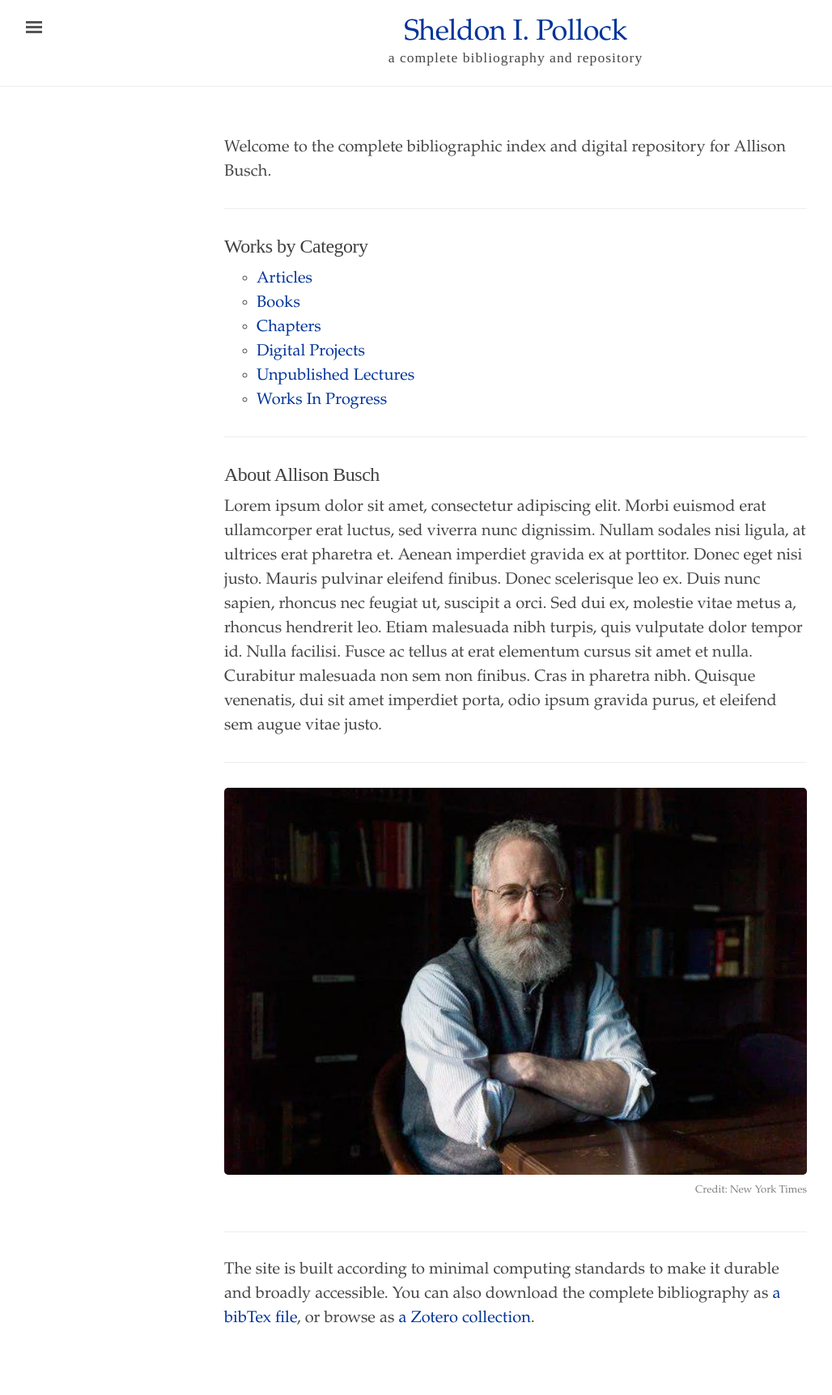
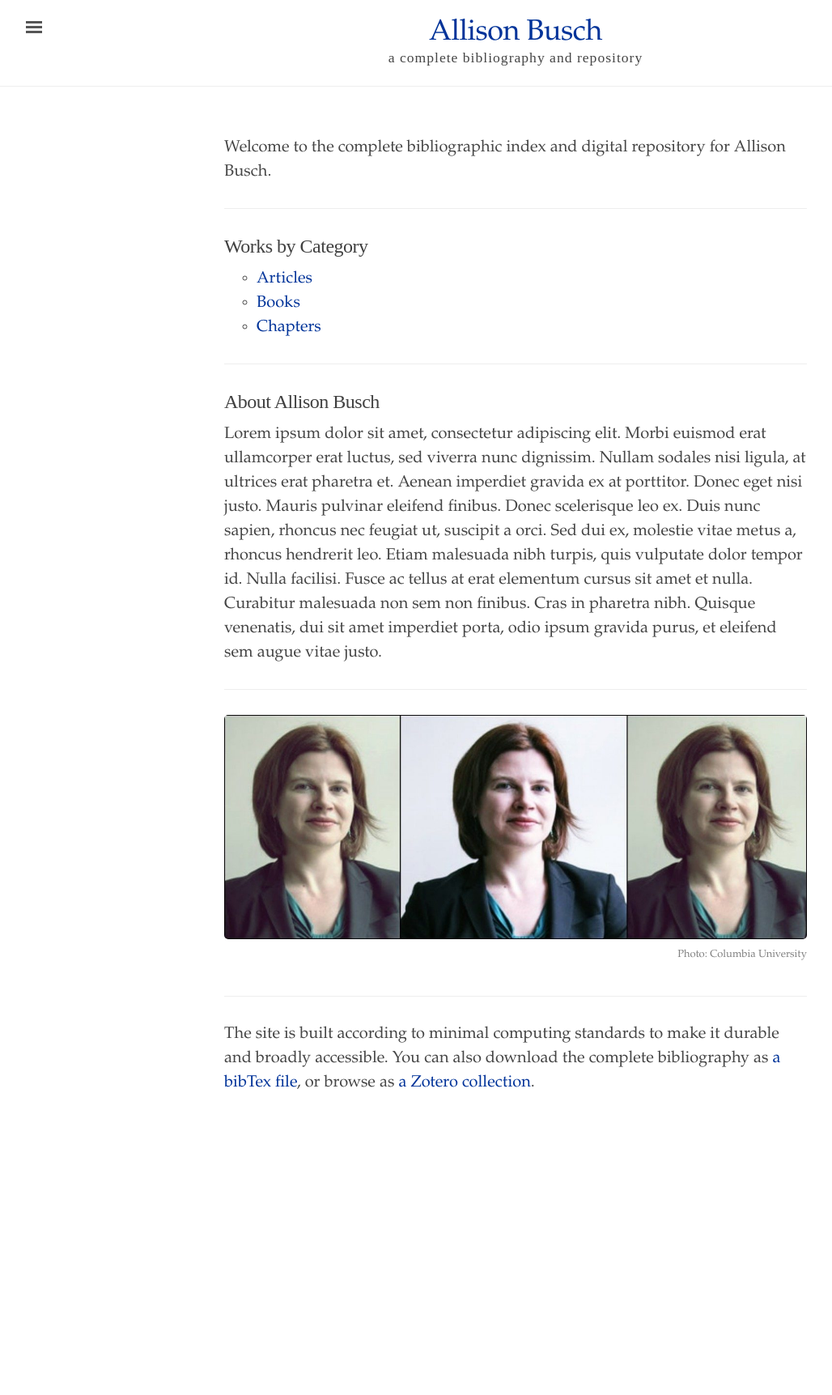
Before and after one commit to allison-busch/allison-busch.github.io, a Jekyll site: the page built from index.html, in a window 1280 px wide. Shown: the whole page at 81% size, without its empty margins (3-1031 px from the left). Built offline with Jekyll 4.4.1, drawn with Linux system fonts in a browser that asks for light colours; after the commit the page ends 1432 px from its top, so only the background shows below that.

Commit message:
added index

```diff
--- a/_config.yml
+++ b/_config.yml
@@ -2,9 +2,9 @@
 
 # Setup
 
-title: 'Sheldon I. Pollock'
+title: 'Allison Busch'
 tagline: 'a complete bibliography and repository'
-description: "A complete bibliography and repository of Sheldon I. Pollock's scholarly work."
+description: "A complete bibliography and repository of Allison Busch's scholarly work."
 url: 'http://elotroalex.github.io'
 baseurl: ''
 
--- a/index.html
+++ b/index.html
@@ -30,8 +30,8 @@ title: "Home"
 
 <hr>
 <div class="image">
-<img src="/assets/pollock.jpg" alt="A picture of Sheldon Pollock sitting on a desk." width="100%">
-<span class="caption">Credit: New York Times</span>
+<img src="/assets/abusch.jpg" alt="A picture of Allison Busch." width="100%">
+<span class="caption">Photo: Columbia University</span>
 </div>
 <hr>
 
```
Also changed, not shown: _texts/articles.md (+2 -2 lines), _texts/books.md (+2 -2 lines), _texts/chapters.md (+2 -2 lines), _texts/digital.md (deleted, +0 -20 lines), _texts/lectures.md (deleted, +0 -8 lines), _texts/progress.md (deleted, +0 -23 lines), assets/abusch.jpg (added), assets/pollock.jpg (deleted).
